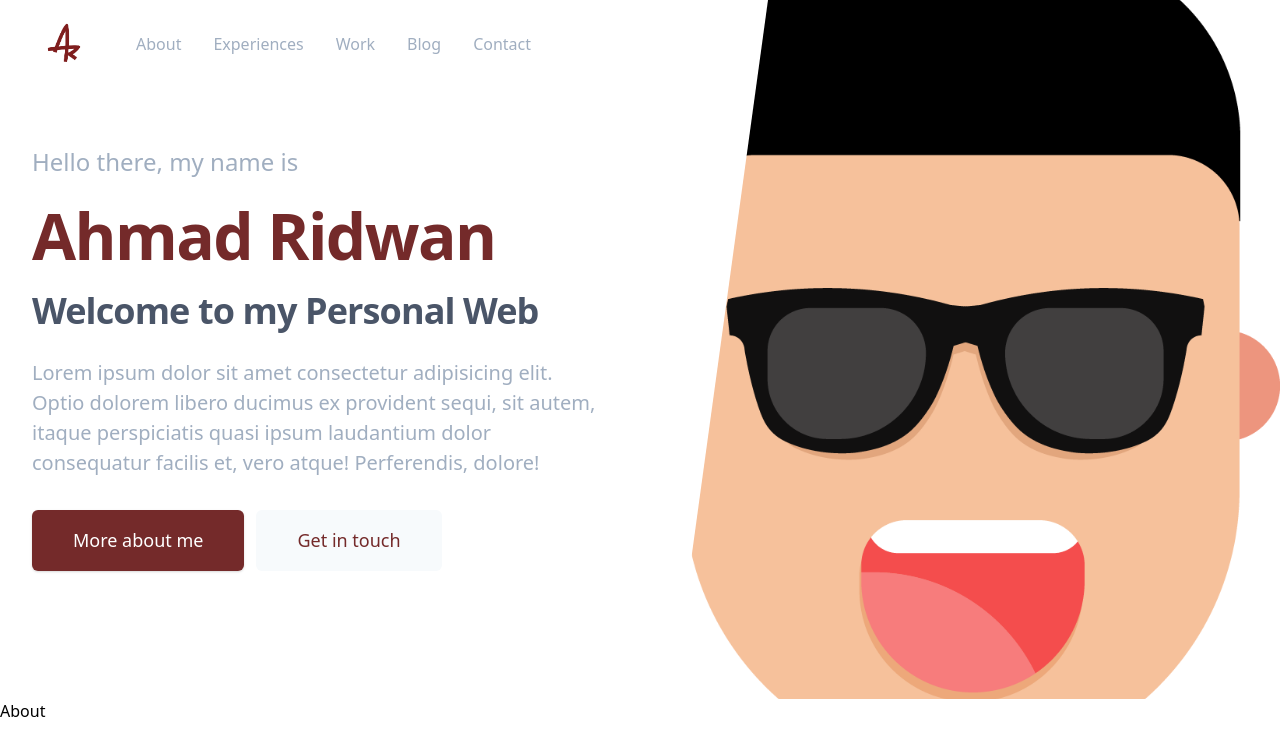
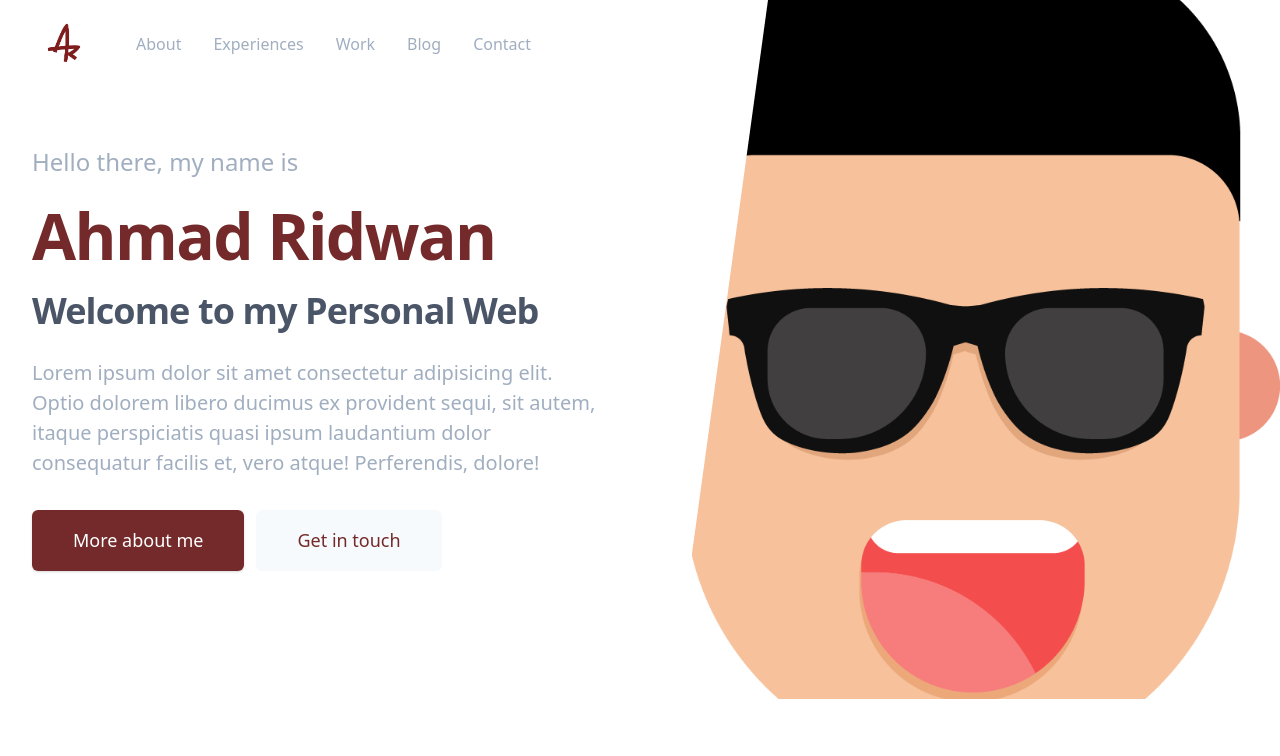
Before and after one commit to pujakesuma/personal-web, a Nuxt app: page / in a window 1280 px wide. Shown: the top 756 px of the page. Built offline with nearby package versions, Linux system fonts and the light colour scheme.

Commit message:
hide about section

```diff
--- a/pages/index.vue
+++ b/pages/index.vue
@@ -1,7 +1,7 @@
 <template>
   <div>
     <Hero />
-    <About />
+    <!-- <About /> -->
   </div>
 </template>
 
```
